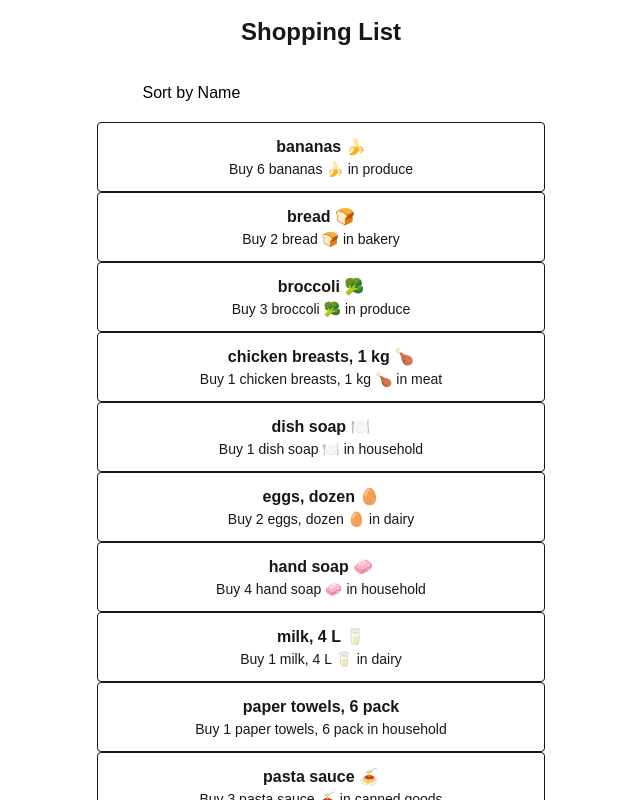
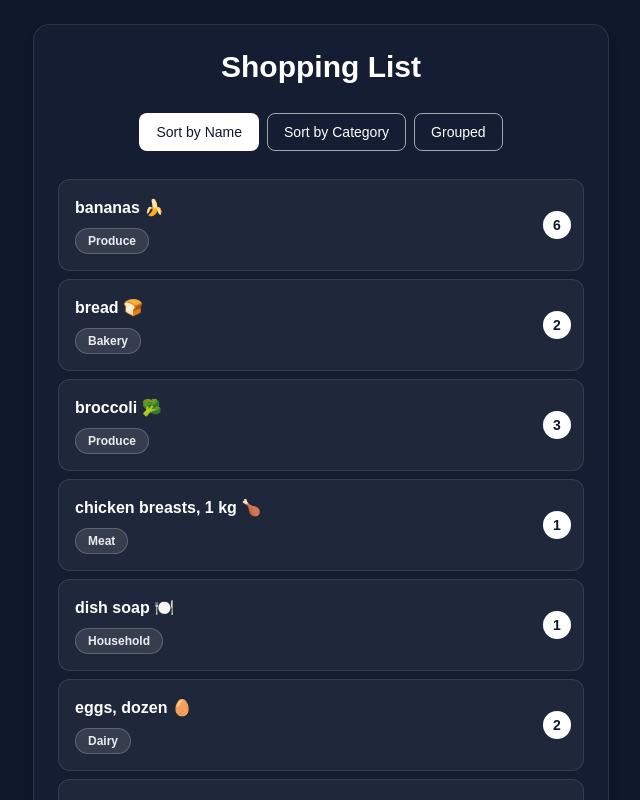
Before and after one commit to swemwave/cprg306-assignments, a Next.js app: page /week-5 in a window 1280 px wide. Shown: the top 800 px of the page, without its empty margins (319-959 px from the left). Built offline with nearby package versions, Linux system fonts and the light colour scheme.

Commit message:
styling css

```diff
--- a/app/week-5/item-list.tsx
+++ b/app/week-5/item-list.tsx
@@ -13,50 +13,60 @@ type ShoppingItem = {
 
 export default function ItemList() {
   const items = itemsData as ShoppingItem[];
-  const [sortBy, setSortBy] = useState("name");
+  const [sortBy, setSortBy] = useState("name"); // "name" | "category" | "grouped"
+
+  const buttonBase =
+    "border border-white/60 px-4 py-2 rounded-lg text-sm font-medium transition";
+  const buttonInactive = "bg-transparent text-white hover:bg-white/10";
+  const buttonActive = "bg-white text-slate-900";
 
   const buttons = (
-  <div className="space-x-2 py-3">
+    <div className="flex flex-wrap justify-center gap-2 py-3">
       <button
+        type="button"
         onClick={() => setSortBy("name")}
-      className={`border border-white px-3 py-1 rounded ${
-        sortBy === "name" ? "bg-white text-black" : "bg-transparent text-white"
-      }`}
+        className={`${buttonBase} ${sortBy === "name" ? buttonActive : buttonInactive}`}
       >
-      Sort by Name <br />
-    </button>{" "}
+        Sort by Name
+      </button>
 
       <button
+        type="button"
         onClick={() => setSortBy("category")}
-      className={`border border-white px-3 py-1 rounded ${
-        sortBy === "category" ? "bg-white text-black" : "bg-transparent text-white"
-      }`}
+        className={`${buttonBase} ${sortBy === "category" ? buttonActive : buttonInactive}`}
       >
-      Sort by Category <br />
-    </button>{" "}
+        Sort by Category
+      </button>
 
       <button
+        type="button"
         onClick={() => setSortBy("grouped")}
-      className={`border border-white px-3 py-1 rounded ${
-        sortBy === "grouped" ? "bg-white text-black" : "bg-transparent text-white"
-      }`}
+        className={`${buttonBase} ${sortBy === "grouped" ? buttonActive : buttonInactive}`}
       >
-      Grouped <br />
+        Grouped
       </button>
     </div>
   );
 
-
   let itemsToShow = [...items];
 
   if (sortBy === "name") {
-    itemsToShow.sort((a, b) => (a.name < b.name ? -1 : a.name > b.name ? 1 : 0));
+    itemsToShow.sort((a, b) => {
+      if (a.name < b.name) return -1;
+      if (a.name > b.name) return 1;
+      return 0;
+    });
   }
 
   if (sortBy === "category") {
-    itemsToShow.sort((a, b) =>
-      a.category < b.category ? -1 : a.category > b.category ? 1 : 0
-    );
+    itemsToShow.sort((a, b) => {
+      if (a.category < b.category) return -1;
+      if (a.category > b.category) return 1;
+      // tie-breaker: name
+      if (a.name < b.name) return -1;
+      if (a.name > b.name) return 1;
+      return 0;
+    });
   }
 
   if (sortBy === "grouped") {
@@ -68,19 +78,29 @@ const buttons = (
       grouped[cat].push(item);
     }
 
-    const categories = Object.keys(grouped).sort((a, b) => (a < b ? -1 : a > b ? 1 : 0));
+    const categories = Object.keys(grouped).sort((a, b) => {
+      if (a < b) return -1;
+      if (a > b) return 1;
+      return 0;
+    });
 
     for (const cat of categories) {
-      grouped[cat].sort((a, b) => (a.name < b.name ? -1 : a.name > b.name ? 1 : 0));
+      grouped[cat].sort((a, b) => {
+        if (a.name < b.name) return -1;
+        if (a.name > b.name) return 1;
+        return 0;
+      });
     }
 
     return (
-      <div>
+      <div className="space-y-4">
         {buttons}
+
+        <div className="space-y-6">
           {categories.map((cat) => (
-          <div key={cat}>
-            <h2 className="capitalize">{cat}</h2>
-            <ul>
+            <section key={cat} className="text-left">
+              <h2 className="mb-2 text-lg font-bold capitalize">{cat}</h2>
+              <ul className="space-y-2">
                 {grouped[cat].map((item) => (
                   <Item
                     key={item.id}
@@ -90,16 +110,18 @@ const buttons = (
                   />
                 ))}
               </ul>
+            </section>
+          ))}
         </div>
-        ))}
       </div>
     );
   }
 
   return (
-    <div>
+    <div className="space-y-4">
       {buttons}
-      <ul>
+
+      <ul className="space-y-2 text-left">
         {itemsToShow.map((item) => (
           <Item
             key={item.id}
--- a/app/week-5/item.tsx
+++ b/app/week-5/item.tsx
@@ -1,9 +1,18 @@
-export default function Item({ name, quantity, category }: { name: string; quantity: number; category: string }) {
+export default function Item(
+  { name, quantity, category }: { name: string; quantity: number; category: string }
+) {
   return (
-    <li className="border rounded p-3">
+    <li className="relative rounded-xl border border-white/10 bg-white/5 p-4 pr-14">
+      <div className="absolute right-3 top-1/2 -translate-y-1/2 flex h-7 min-w-7 items-center justify-center rounded-full bg-white px-2 text-sm font-bold text-slate-900">
+        {quantity}
+      </div>
+
       <div className="font-semibold">{name}</div>
-      <div className="text-sm text-gray-">
-        Buy {quantity} {name} in {category}
+
+      <div className="mt-2">
+        <span className="inline-block rounded-full border border-white/20 bg-white/10 px-3 py-1 text-xs font-semibold capitalize text-white/90">
+          {category}
+        </span>
       </div>
     </li>
   );
--- a/app/week-5/page.tsx
+++ b/app/week-5/page.tsx
@@ -2,9 +2,9 @@ import ItemList from "./item-list";
 
 export default function Page() {
   return (
-    <main className="min-h-screen flex justify-center items-center">
-      <div className="w-full max-w-md text-center">
-        <h1 className="text-2xl mt-4 font-bold mb-4">Shopping List</h1>
+    <main className="min-h-screen bg-slate-900 text-white flex items-center justify-center p-6">
+      <div className="w-full max-w-xl rounded-2xl border border-white/10 bg-slate-800/40 p-6 shadow-lg">
+        <h1 className="text-3xl font-bold text-center mb-4">Shopping List</h1>
         <ItemList />
       </div>
     </main>
```
Lines whose indentation alone changed are shown as unchanged.
